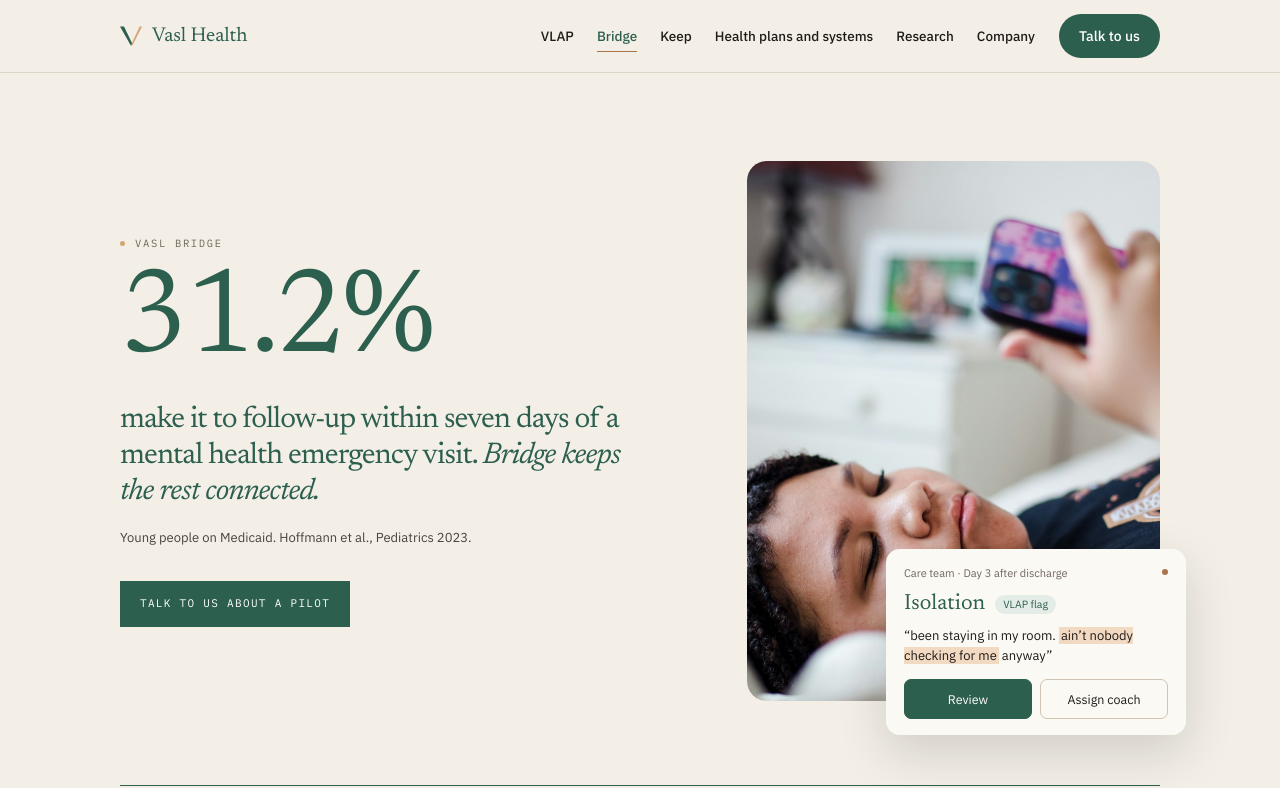
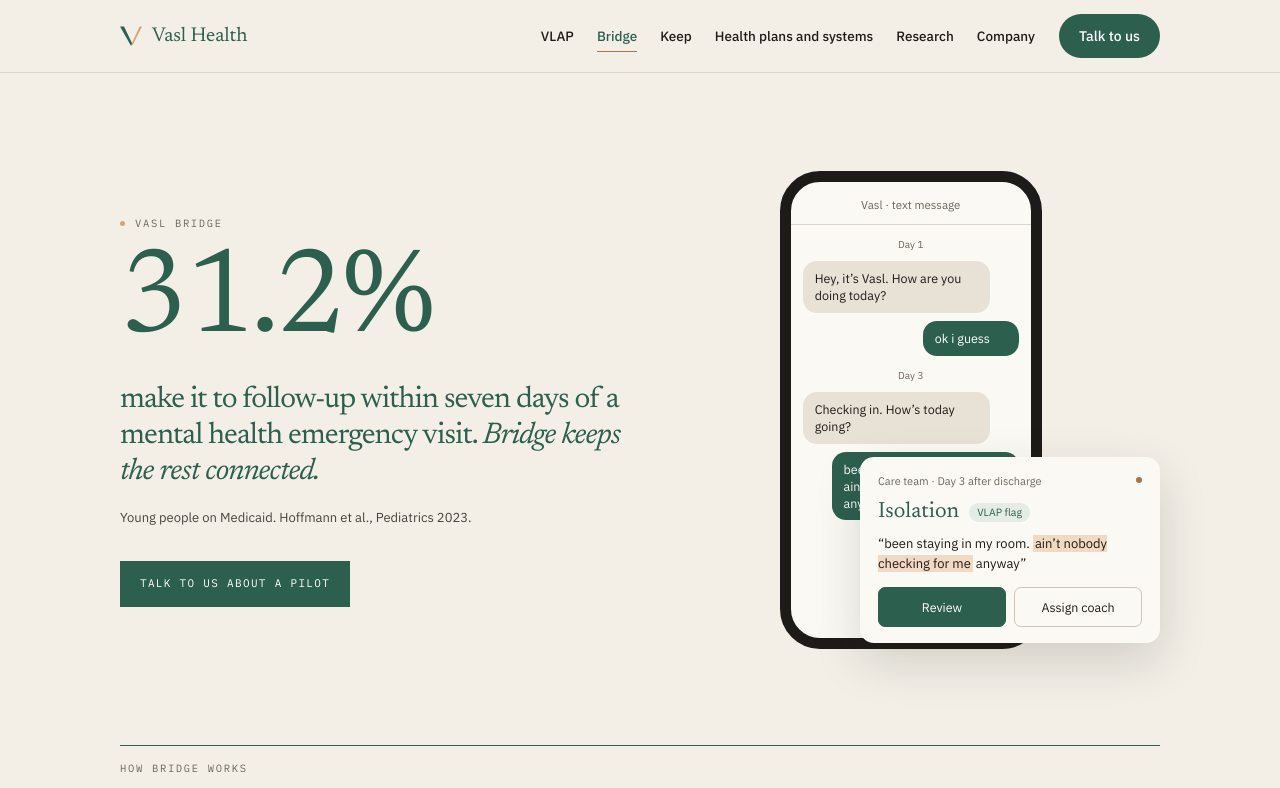
Before and after one commit to VASL-HEALTH/vasl-site, a plain HTML site: page site/bridge.html in a window 1280 px wide. Shown: the top 788 px of the page. Drawn offline with Linux system fonts and the light colour scheme.

Commit message:
Bridge hero shows the product; each photo used once

```diff
--- a/site/bridge.html
+++ b/site/bridge.html
@@ -73,7 +73,15 @@
       <p class="vx-note">Young people on Medicaid. Hoffmann et al., Pediatrics 2023.</p>
       <div class="vx-actions"><a class="vx-btn" href="/contact">Talk to us about a pilot</a></div>
     </div>
-    <div class="vp-photo" style="background-image:url(/assets/bridge-hero.jpg);background-position:60% 50%"><div class="vh-flag">
+    <div class="vh-stage"><div class="vh-phone">
+        <div class="vh-phone-top">Vasl &middot; text message</div>
+        <div class="vh-day">Day 1</div>
+        <div class="vh-b out">Hey, it&rsquo;s Vasl. How are you doing today?</div>
+        <div class="vh-b in" style="max-width:40%">ok i guess</div>
+        <div class="vh-day">Day 3</div>
+        <div class="vh-b out">Checking in. How&rsquo;s today going?</div>
+        <div class="vh-b in">been staying in my room. ain&rsquo;t nobody checking for me anyway</div>
+      </div><div class="vh-flag">
         <div class="vh-flag-top"><span>Care team &middot; Day 3 after discharge</span><i></i></div>
         <h3>Isolation <span class="vh-chip">VLAP flag</span></h3>
         <p>&ldquo;been staying in my room. <mark>ain&rsquo;t nobody checking for me</mark> anyway&rdquo;</p>
```
Also changed, not shown: 1 other file.
